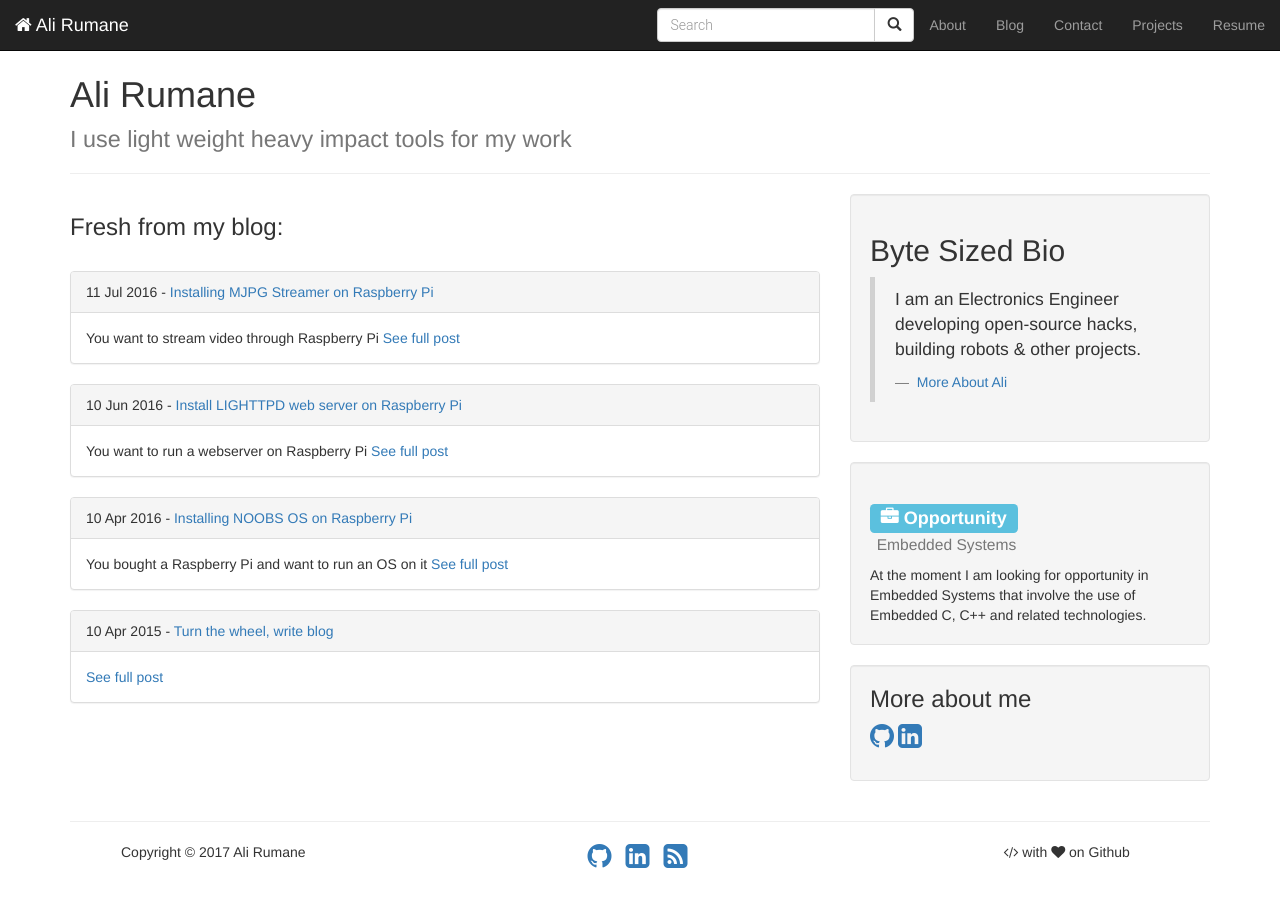
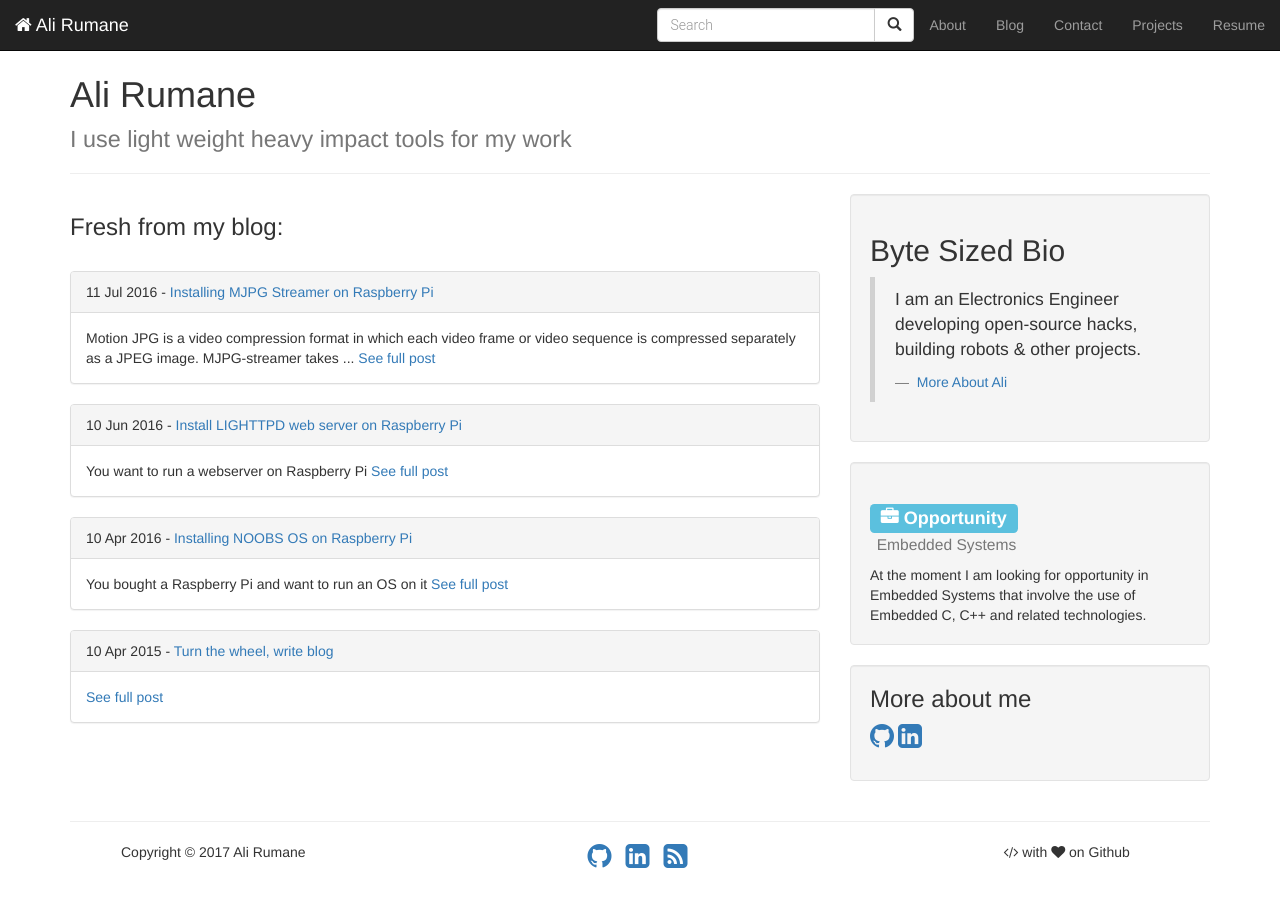
Before and after one commit to alirumane/ali-backup, a Jekyll site: the page built from index.md, in a window 1280 px wide. Built offline with Jekyll 4.4.1, drawn with Linux system fonts in a browser that asks for light colours.

Commit message:
Update 2016-07-11-mjpg-streamer-on-raspberry-pi.md

```diff
--- a/_posts/2016-07-11-mjpg-streamer-on-raspberry-pi.md
+++ b/_posts/2016-07-11-mjpg-streamer-on-raspberry-pi.md
@@ -4,7 +4,8 @@ title: Installing MJPG Streamer on Raspberry Pi
 tags: [Raspberry Pi, MJPG Streamer, Video]
 category: Raspberry Pi Tutorials
 thumbnail: /thumbs/mjpg-streamer-on-raspberry-pi.png
-description: You want to stream video through Raspberry Pi
+description: Motion JPG is a video compression format in which each video frame or video sequence is compressed separately as a JPEG image. MJPG-streamer takes JPGs from compatible cameras or other input plugins and streams them as M-JPEG via HTTP to web browsers/servers and other software media players.
+
 ---
 <div class="row">
 <div class="col-md-10">
```
